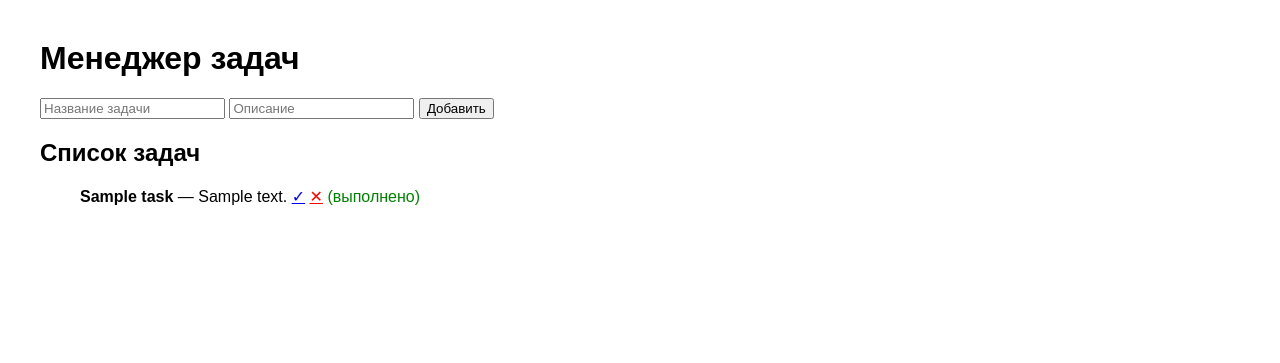
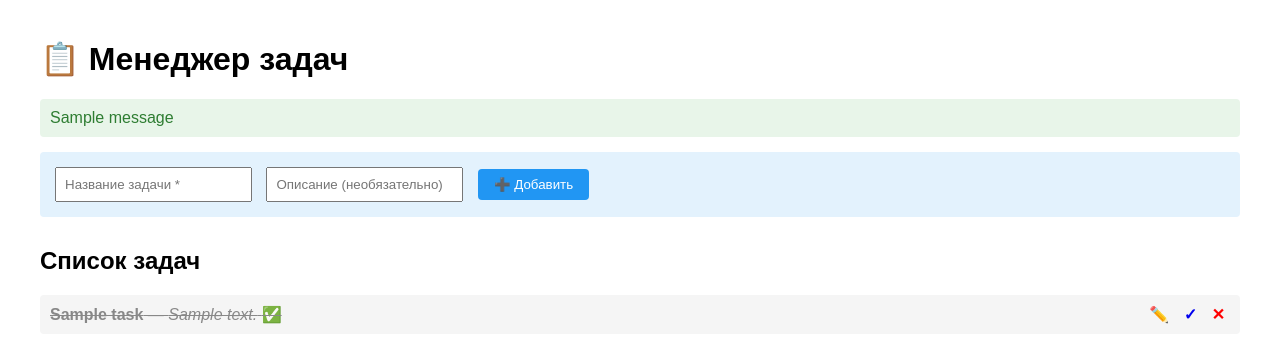
Before and after one commit to NeverGhost321/onit_laba2, a Flask app: page / in a window 1280 px wide. Shown: the top 363 px of the page. Run offline with Flask 3, Linux system fonts and the light colour scheme; tables that the repository leaves empty hold one stand-in row (values such as "Sample post"); one stand-in notice (Sample message) is shown.

```diff
--- a/app.py
+++ b/app.py
@@ -101,8 +101,8 @@ def delete(task_id):
 @app.route('/health')
 def health():
     """Healthcheck endpoint для Docker и мониторинга"""
-    return {"'OK', 200"}
-
+    return {"status": "healthy", "version": "1.2.0"}, 200
+#return {"status": "healthy", "version": "1.2.0"}, 200
 if __name__ == '__main__':
     with app.app_context():
         db.create_all()
--- a/templates/index.html
+++ b/templates/index.html
@@ -3,28 +3,72 @@
 <head>
     <meta charset="UTF-8">
     <title>Менеджер задач</title>
-    <style>body{font-family:Arial;margin:40px;} ul{list-style:none;}</style>
+    <style>
+        body { font-family: Arial, sans-serif; margin: 40px; }
+        ul { list-style: none; padding: 0; }
+        li {
+            padding: 10px; margin-bottom: 8px;
+            background: #f5f5f5; border-radius: 4px;
+            display: flex; justify-content: space-between; align-items: center;
+        }
+        .task-info { flex-grow: 1; }
+        .task-actions { margin-left: 15px; white-space: nowrap; }
+        .task-actions a {
+            margin: 0 5px; text-decoration: none; font-weight: bold;
+        }
+        .completed { text-decoration: line-through; color: #888; }
+        .flash {
+            padding: 10px; margin-bottom: 15px; border-radius: 4px;
+        }
+        .flash.error { background: #ffebee; color: #c62828; }
+        .flash.success { background: #e8f5e9; color: #2e7d32; }
+        form { margin-bottom: 30px; padding: 15px; background: #e3f2fd; border-radius: 4px; }
+        input[type="text"] { padding: 8px; margin-right: 10px; }
+        button { padding: 8px 16px; background: #2196F3; color: white; border: none; border-radius: 4px; cursor: pointer; }
+        button:hover { background: #1976D2; }
+    </style>
 </head>
 <body>
-    <h1>Менеджер задач</h1>
+    <h1>📋 Менеджер задач</h1>
 
+    <!-- Flash сообщения -->
+    {% with messages = get_flashed_messages(with_categories=true) %}
+        {% if messages %}
+            {% for category, message in messages %}
+                <div class="flash {{ category }}">{{ message }}</div>
+            {% endfor %}
+        {% endif %}
+    {% endwith %}
+
+    <!-- Форма добавления -->
     <form method="post" action="/add">
-        <input type="text" name="title" placeholder="Название задачи" required>
-        <input type="text" name="description" placeholder="Описание">
-        <button type="submit">Добавить</button>
+        <input type="text" name="title" placeholder="Название задачи *" required>
+        <input type="text" name="description" placeholder="Описание (необязательно)">
+        <button type="submit">➕ Добавить</button>
     </form>
 
     <h2>Список задач</h2>
+    {% if tasks %}
     <ul>
         {% for task in tasks %}
         <li>
-            <strong>{{ task.title }}</strong>
-            {% if task.description %} — {{ task.description }}{% endif %}
-            <a href="/toggle/{{ task.id }}">✓</a>
-            <a href="/delete/{{ task.id }}" style="color:red;">✕</a>
-            {% if task.completed %}<span style="color:green;">(выполнено)</span>{% endif %}
+            <div class="task-info {% if task.completed %}completed{% endif %}">
+                <strong>{{ task.title }}</strong>
+                {% if task.description %} — <em>{{ task.description }}</em>{% endif %}
+                {% if task.completed %} <span style="color:green;">✅</span>{% endif %}
+            </div>
+            <div class="task-actions">
+                <!-- 🆕 Кнопка редактирования -->
+                <a href="/edit/{{ task.id }}" style="color:#2196F3;">✏️</a>
+                <a href="/toggle/{{ task.id }}" title="Переключить статус">✓</a>
+                <a href="/delete/{{ task.id }}" style="color:red;" title="Удалить"
+                   onclick="return confirm('Удалить задачу \'{{ task.title }}\'?')">✕</a>
+            </div>
         </li>
         {% endfor %}
     </ul>
+    {% else %}
+    <p style="color:#666;">Задач пока нет. Добавьте первую!</p>
+    {% endif %}
 </body>
 </html>
```
Also changed, not shown: templates/edit.html (added, +64 -0 lines), tests/test_app.py (+4 -2 lines), .github/workflows/ci-cd.yml, 1 other file.
